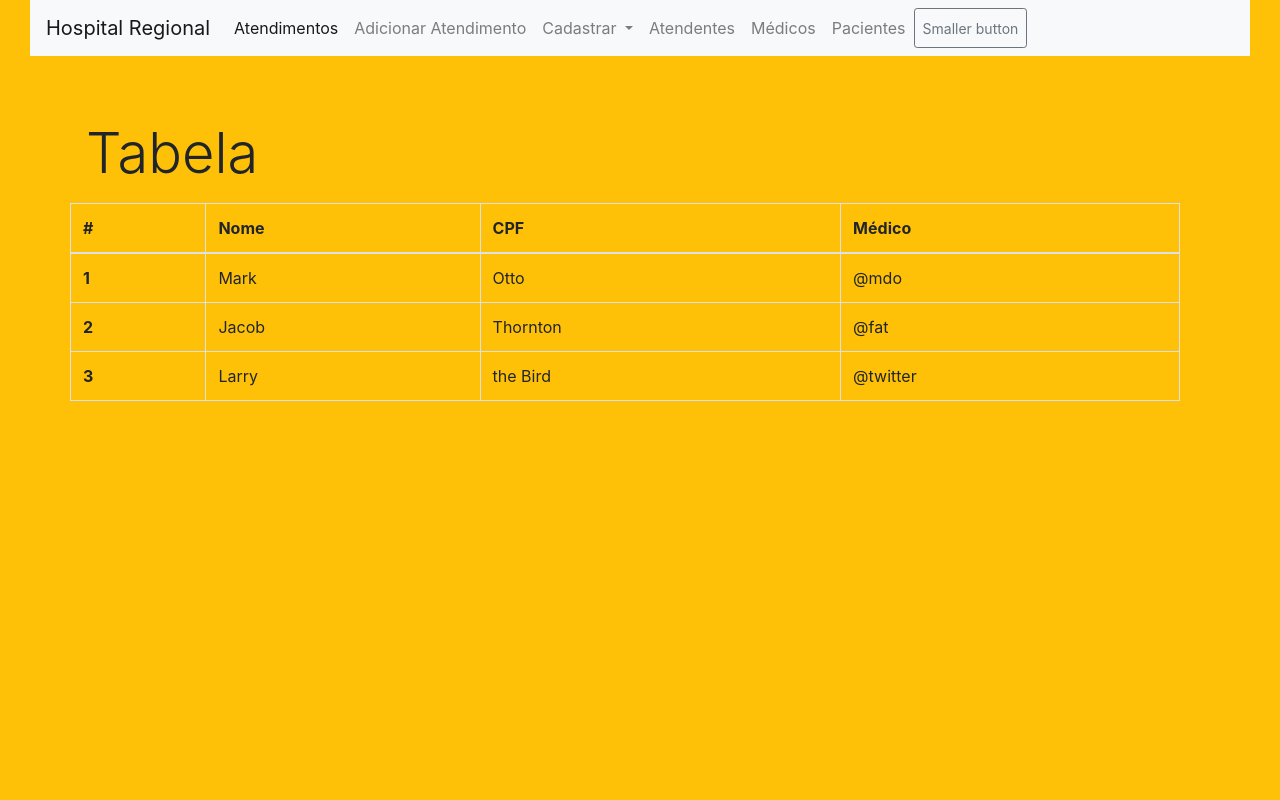
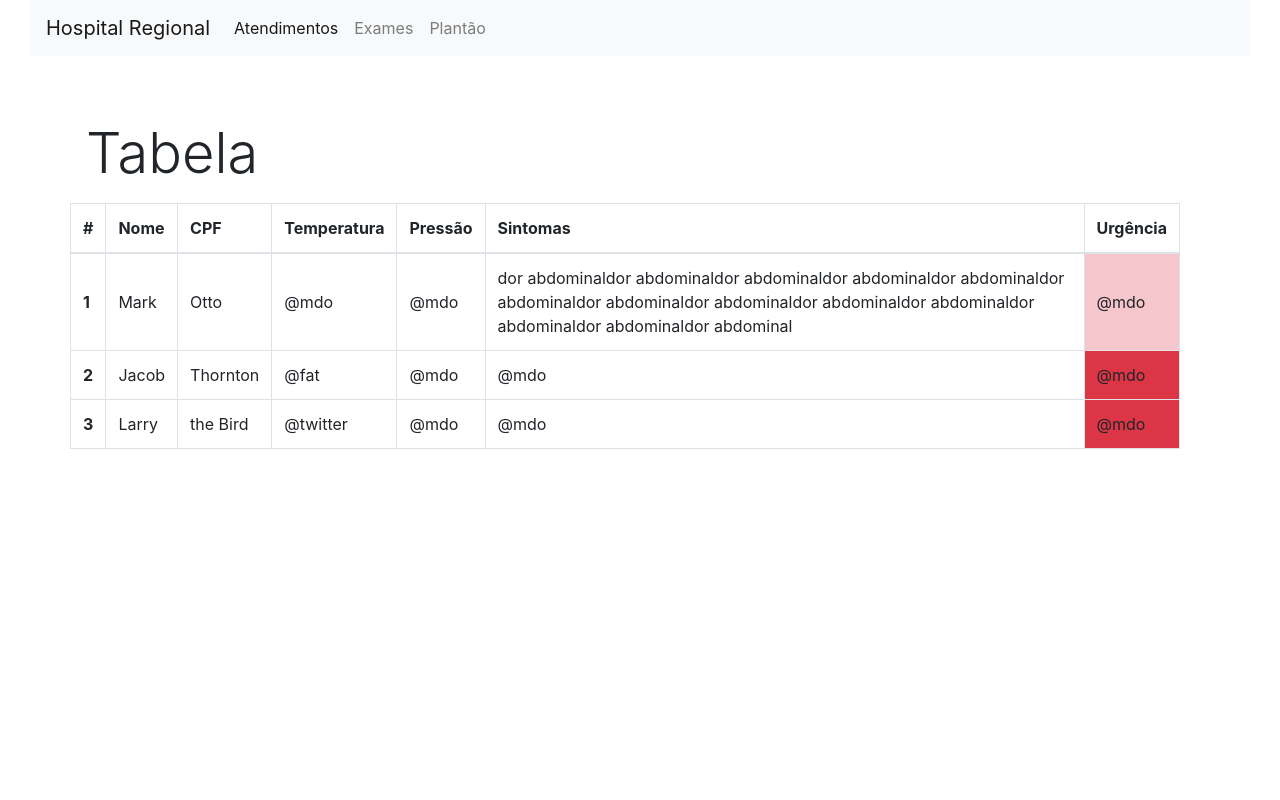
Before and after one commit to RafaelN9/Gerenciamento-de-Pacientes, a PHP site: page /index_medico.php in a window 1280 px wide. Run offline with PHP 8.4, Linux system fonts and the light colour scheme.

Commit message:
Update index_medico

```diff
--- a/index_medico.php
+++ b/index_medico.php
@@ -9,7 +9,7 @@
     <link rel="stylesheet" href="https://stackpath.bootstrapcdn.com/bootstrap/4.3.1/css/bootstrap.min.css" integrity="sha384-ggOyR0iXCbMQv3Xipma34MD+dH/1fQ784/j6cY/iJTQUOhcWr7x9JvoRxT2MZw1T" crossorigin="anonymous">
   </head>
   <body>
-  <div class="container-fluid bg-warning" style="min-height: 100vh;">
+  <div class="container-fluid " style="min-height: 100vh;">
   <div class="container-fluid" >
         <nav class="navbar navbar-expand-lg navbar-light bg-light">
             <a class="navbar-brand" href="#">Hospital Regional</a>
@@ -23,28 +23,12 @@
                     </li>
 
                     <li class="nav-item">
-                        <a class="nav-link" href="#">Adicionar Atendimento</a>
-                    </li>
-                    <li class="nav-item dropdown">
-                        <a class="nav-link dropdown-toggle" href="#" id="navbarDropdownMenuLink" data-toggle="dropdown" aria-haspopup="true" aria-expanded="false"> Cadastrar
-                        </a>
-                        <div class="dropdown-menu" aria-labelledby="navbarDropdownMenuLink">
-                        <a class="dropdown-item" href="#">Atendente</a>
-                        <a class="dropdown-item" href="#">Médico</a>
-                        <a class="dropdown-item" href="#">Paciente</a>
-                        </div>
+                        <a class="nav-link" href="#">Exames</a>
                     </li>
 
                     <li class="nav-item">
-                        <a class="nav-link" href="#">Atendentes</a>
+                        <a class="nav-link" href="#">Plantão</a>
                     </li>
-                    <li class="nav-item">
-                        <a class="nav-link" href="#">Médicos</a>
-                    </li>
-                    <li class="nav-item">
-                        <a class="nav-link" href="#">Pacientes</a>
-                    </li>
-                    <button class="btn btn-sm btn-outline-secondary" type="button">Smaller button</button>
                 </ul>
             </div>
             </nav>
@@ -63,27 +47,39 @@
                         <th scope="col">#</th>
                         <th scope="col">Nome</th>
                         <th scope="col">CPF</th>
-                        <th scope="col">Médico</th>
+                        <th scope="col">Temperatura</th>
+                        <th>Pressão</th>
+                        <th>Sintomas</th>
+                        <th>Urgência</th>
                     </tr>
                 </thead>
                 <tbody>
                     <tr>
-                        <th scope="row">1</th>
-                        <td>Mark</td>
-                        <td>Otto</td>
-                        <td>@mdo</td>
+                        <th scope="row" class="align-middle">1</th>
+                        <td class="align-middle">Mark</td>
+                        <td class="align-middle">Otto</td>
+                        <td class="align-middle">@mdo</td>
+                        <td class="align-middle">@mdo</td>
+                        <td class="align-middle">dor abdominaldor abdominaldor abdominaldor abdominaldor abdominaldor abdominaldor abdominaldor abdominaldor abdominaldor abdominaldor abdominaldor abdominaldor abdominal</td>
+                        <td class="table-danger align-middle">@mdo</td>
                     </tr>
                     <tr>
                         <th scope="row">2</th>
                         <td>Jacob</td>
                         <td>Thornton</td>
                         <td>@fat</td>
+                        <td>@mdo</td>
+                        <td>@mdo</td>
+                        <td class="bg-danger">@mdo</td>
                     </tr>
                     <tr>
                         <th scope="row">3</th>
                         <td>Larry</td>
                         <td>the Bird</td>
                         <td>@twitter</td>
+                        <td>@mdo</td>
+                        <td>@mdo</td>
+                        <td class="bg-danger">@mdo</td>
                     </tr>
                 </tbody>
             </table>
```
